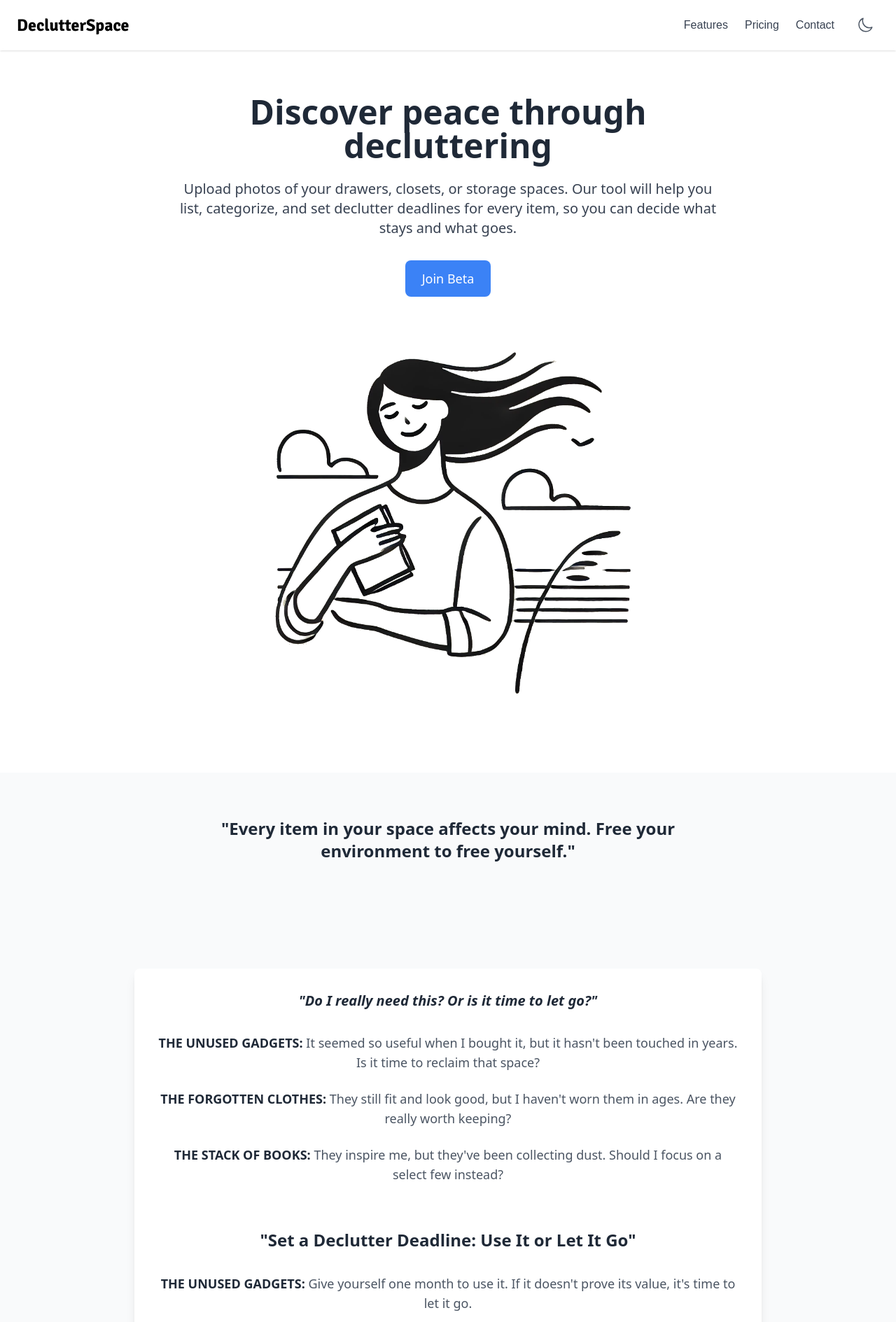
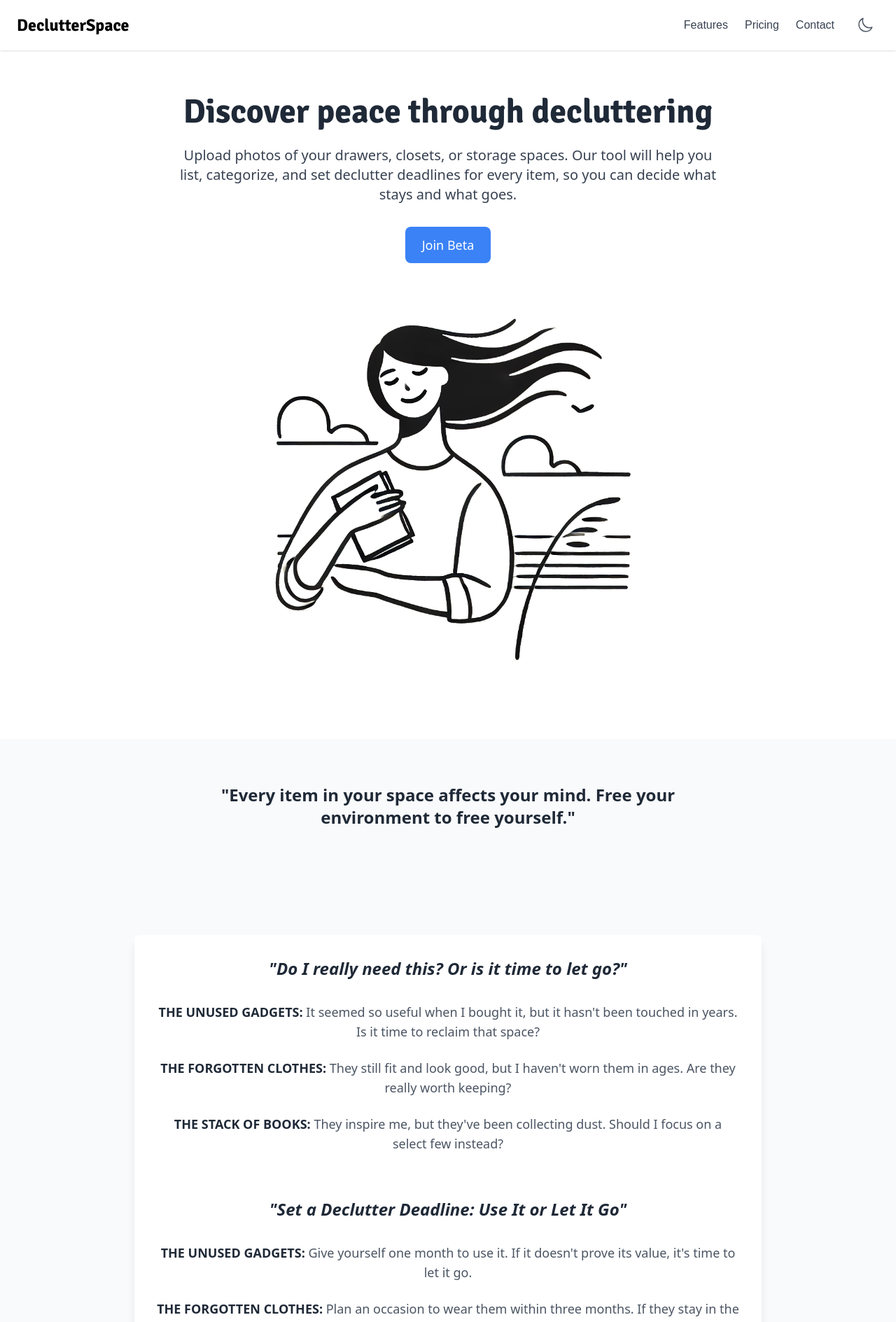
Before and after one commit to hcsum/declutter-space, a Next.js app: page / in a window 1280 px wide. Shown: the top 1889 px of the page at 70% size. Built offline with nearby package versions, Linux system fonts and the light colour scheme; no server answers; what @getbrevo/brevo, @mui/material-nextjs would draw is missing.

Commit message:
update text

```diff
--- a/src/app/page.tsx
+++ b/src/app/page.tsx
@@ -12,7 +12,7 @@ const LandingPage = () => {
         className="bg-white dark:bg-gray-800 py-16 px-6 text-center"
       >
         <div className="max-w-3xl mx-auto">
-          <h1 className="text-4xl md:text-5xl font-bold mb-6 leading-tight">
+          <h1 className="text-3xl md:text-5xl font-bold mb-6 leading-tight font-signika">
             Discover peace through decluttering
           </h1>
           <p className="text-lg md:text-xl mb-8 text-gray-700 dark:text-gray-400">
@@ -49,7 +49,7 @@ const LandingPage = () => {
 
       {/* Get You Thinking Section */}
       <div className="flex flex-col items-center text-center p-8 max-w-4xl mx-auto my-16 bg-white dark:bg-gray-800 rounded-lg shadow-lg">
-        <p className="text-lg md:text-xl font-semibold mb-8 text-gray-800 dark:text-gray-200 italic">
+        <p className="text-xl md:text-2xl font-semibold mb-8 text-gray-800 dark:text-gray-200 italic">
           &quot;Do I really need this? Or is it time to let go?&quot;
         </p>
 
@@ -79,7 +79,7 @@ const LandingPage = () => {
           </div>
 
           <div className="dark:border-gray-700 pt-8">
-            <p className="text-xl md:text-2xl font-semibold mb-8 text-gray-800 dark:text-gray-200">
+            <p className="text-xl md:text-2xl font-semibold mb-8 text-gray-800 dark:text-gray-200 italic">
               &quot;Set a Declutter Deadline: Use It or Let It Go&quot;
             </p>
 
```
